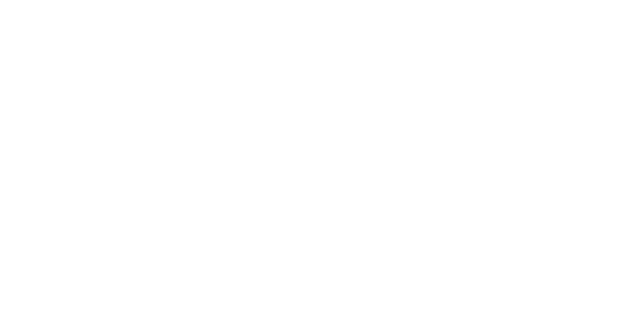
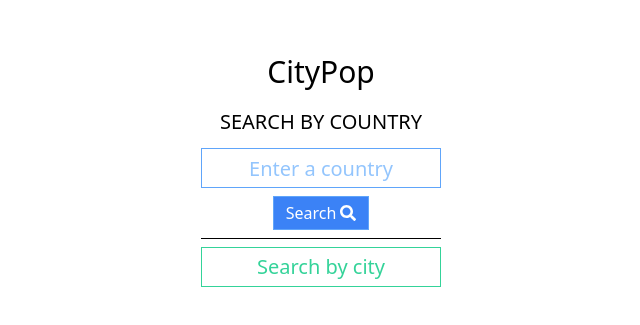
Before and after one commit to rasmus-rudling/city-pop-population-explorer, a React (Create React App) app in the folder app/: page /search_by_country in a window 1280 px wide. Shown: the part 259-584 px from the top of the page, without its empty margins (319-959 px from the left). Built offline with nearby package versions, Linux system fonts and the light colour scheme.

Commit message:
feat: Search-By-Country Page

```diff
--- a/app/package.json
+++ b/app/package.json
@@ -4,6 +4,10 @@
   "private": true,
   "dependencies": {
     "@craco/craco": "^6.2.0",
+    "@fortawesome/fontawesome-svg-core": "^1.2.36",
+    "@fortawesome/free-regular-svg-icons": "^5.15.4",
+    "@fortawesome/free-solid-svg-icons": "^5.15.4",
+    "@fortawesome/react-fontawesome": "^0.1.15",
     "@testing-library/jest-dom": "^5.14.1",
     "@testing-library/react": "^11.2.7",
     "@testing-library/user-event": "^12.8.3",
--- a/app/src/App.tsx
+++ b/app/src/App.tsx
@@ -1,14 +1,28 @@
 import React from "react";
 
 import { BrowserRouter as Router, Switch, Route } from "react-router-dom";
+import { useHistory } from "react-router";
 import HomePage from "./components/pages/HomePage";
+import SearchByCountryPage from "./components/pages/SearchByCountryPage";
+import PageWrapper from "./components/common/PageWrapper";
+import AllButHomePageWrapper from "./components/common/AllButHomePageWrapper";
 
 const App = () => {
 	return (
 		<Router>
 			<Switch>
 				<Route exact path="/">
-					<HomePage />
+					<PageWrapper>
+						<HomePage />
+					</PageWrapper>
+				</Route>
+
+				<Route exact path="/search_by_country">
+					<PageWrapper>
+						<AllButHomePageWrapper>
+							<SearchByCountryPage />
+						</AllButHomePageWrapper>
+					</PageWrapper>
 				</Route>
 			</Switch>
 		</Router>
--- /dev/null
+++ b/app/src/commonTypes.ts
@@ -0,0 +1,3 @@
+export interface dictionary {
+	[key: string]: any;
+}
--- /dev/null
+++ b/app/src/components/common/AllButHomePageWrapper.tsx
@@ -0,0 +1,10 @@
+import React from "react";
+import { useHistory } from "react-router";
+
+// interface Props {}
+
+const AllButHomePageWrapper: React.FC = ({ children }) => {
+	return <div className="w-60 h-32 text-center">{children}</div>;
+};
+
+export default AllButHomePageWrapper;
--- a/app/src/components/common/Button1.tsx
+++ b/app/src/components/common/Button1.tsx
@@ -13,13 +13,9 @@
 			onClick={onClick}
 			className={
 				`
-                text-xl
-                border
-                border-${color}-400
-                text-${color}-400
-                font-light
-                w-56
-                h-10
+                text-xl font-light text-${color}-400
+                border border-${color}-400
+                w-56 h-10
                 duration-200
                 hover:border-${color}-500
                 hover:text-${color}-500
--- /dev/null
+++ b/app/src/components/common/Button2.tsx
@@ -0,0 +1,54 @@
+import React, { MouseEventHandler } from "react";
+import { FontAwesomeIcon } from "@fortawesome/react-fontawesome";
+import { faSearch } from "@fortawesome/free-solid-svg-icons";
+
+interface Props {
+	text: string;
+	onClick: MouseEventHandler<HTMLButtonElement>;
+	color: string;
+	extraClasses?: string;
+	type?: "button" | "submit" | "reset";
+	icon?: string;
+}
+
+const Button2: React.FC<Props> = ({
+	text,
+	onClick,
+	color,
+	extraClasses,
+	icon,
+	type = "button",
+}) => {
+	let iconToDisplay;
+
+	if (icon === "search") {
+		iconToDisplay = <FontAwesomeIcon icon={faSearch} />;
+	}
+
+	return (
+		<button
+			onClick={onClick}
+			className={
+				`
+                text-l font-medium text-white
+                border border-${color}-400
+                w-max
+                px-3
+                py-1
+                duration-200
+                bg-${color}-500
+                hover:bg-${color}-600
+            ` + extraClasses
+			}
+			type={type}
+		>
+			{text}
+
+			{iconToDisplay ? (
+				<span className={`ml-1`}>{iconToDisplay}</span>
+			) : null}
+		</button>
+	);
+};
+
+export default Button2;
--- /dev/null
+++ b/app/src/components/common/PageWrapper.tsx
@@ -0,0 +1,36 @@
+import React from "react";
+import { useHistory } from "react-router";
+
+// interface Props {}
+
+const PageWrapper: React.FC = ({ children }) => {
+	const history = useHistory();
+
+	return (
+		<div className="flex items-center justify-center min-w-screen min-h-screen">
+			<div className="flex flex-col items-center w-full h-full">
+				<div
+					className={`
+                        cursor-pointer
+                        duration-200
+                        mb-2
+                        border-b-2
+                        border-transparent
+                        hover:border-blue-400
+                    `}
+				>
+					<h1
+						className={`text-3xl font-light`}
+						onClick={() => history.push("/")}
+					>
+						CityPop
+					</h1>
+				</div>
+
+				{children}
+			</div>
+		</div>
+	);
+};
+
+export default PageWrapper;
--- /dev/null
+++ b/app/src/components/common/form/TextInput.tsx
@@ -0,0 +1,43 @@
+import React from "react";
+
+interface Props {
+	name: string;
+	currentText: string;
+	onTextChange: Function;
+	color: string;
+	placeholder?: string;
+	extraClasses?: string;
+}
+
+const TextInput: React.FC<Props> = ({
+	name,
+	currentText,
+	onTextChange,
+	color,
+	placeholder = "",
+	extraClasses = "",
+}) => {
+	return (
+		<input
+			type="text"
+			name={name}
+			value={currentText}
+			onChange={(e) => onTextChange(e.target.value)}
+			placeholder={placeholder}
+			className={
+				`
+                text-xl font-light text-${color}-400 placeholder-${color}-300 text-center
+                border-${color}-400
+                border
+                w-full
+                h-10
+                px-2
+                duration-200
+                focus:outline-none focus:ring-2 focus:border-${color}-300
+            ` + extraClasses
+			}
+		/>
+	);
+};
+
+export default TextInput;
--- a/app/src/components/pages/HomePage.tsx
+++ b/app/src/components/pages/HomePage.tsx
@@ -4,7 +4,7 @@
 
 const HomePage = () => {
 	const history = useHistory();
-
+	console.log(history);
 	const actionBtns = [
 		{
 			text: "SEARCH BY CITY",
@@ -19,9 +19,7 @@
 	];
 
 	return (
-		<div className="flex items-center justify-center min-w-screen min-h-screen">
-			<div className="flex flex-col items-center w-full h-full">
-				<h1 className="text-3xl font-light">CityPop</h1>
+		<>
 			<p className="mt-1 text-center w-11/12 italic font-light">
 				Discover the population in the city of your choice!
 			</p>
@@ -46,8 +44,7 @@
 					/>
 				))}
 			</div>
-			</div>
-		</div>
+		</>
 	);
 };
 
--- /dev/null
+++ b/app/src/components/pages/SearchByCountryPage.tsx
@@ -0,0 +1,72 @@
+import { FontAwesomeIcon } from "@fortawesome/react-fontawesome";
+import React, { useState } from "react";
+import { useHistory } from "react-router";
+import Button1 from "../common/Button1";
+import Button2 from "../common/Button2";
+import TextInput from "../common/form/TextInput";
+
+const SearchByCountryPage = () => {
+	const history = useHistory();
+
+	const errorMsgs = {
+		noCountryFound:
+			"Unfortunately, we can't find the country you're searching for.",
+	};
+
+	const [currentCountryInput, setCurrentCountryInput] = useState<string>("");
+
+	// const [errorMsg, setErrorMsg] = useState(errorMsgs.noCountryFound);
+	const [errorMsg, setErrorMsg] = useState("");
+
+	const submitSearchHandler = () => {
+		setCurrentCountryInput("");
+	};
+
+	return (
+		<>
+			<h3 className="text-xl font-light mt-2 mb-3">SEARCH BY COUNTRY</h3>
+			<div className="divide-y divide-black">
+				<div className="mb-2">
+					<form
+						onSubmit={(e) => {
+							e.preventDefault();
+							submitSearchHandler();
+						}}
+					>
+						<TextInput
+							currentText={currentCountryInput}
+							name="Search-by-country"
+							onTextChange={(newCurrentCountrySearch: string) => {
+								setCurrentCountryInput(newCurrentCountrySearch);
+							}}
+							color="blue"
+							placeholder="Enter a country"
+						/>
+
+						<Button2
+							extraClasses="w-full mt-2"
+							color="blue"
+							onClick={() => {}}
+							text="Search"
+							type="submit"
+							icon="search"
+						/>
+					</form>
+
+					<p className={`text-red-500 mt-2`}>{errorMsg}</p>
+				</div>
+
+				<div>
+					<Button1
+						extraClasses="w-full mt-2"
+						color="green"
+						onClick={() => history.push("search_by_city")}
+						text="Search by city"
+					/>
+				</div>
+			</div>
+		</>
+	);
+};
+
+export default SearchByCountryPage;
```
Also changed, not shown: 1 other file (tests, documents, lock files or other folders). Lines whose indentation alone changed are shown as unchanged.
